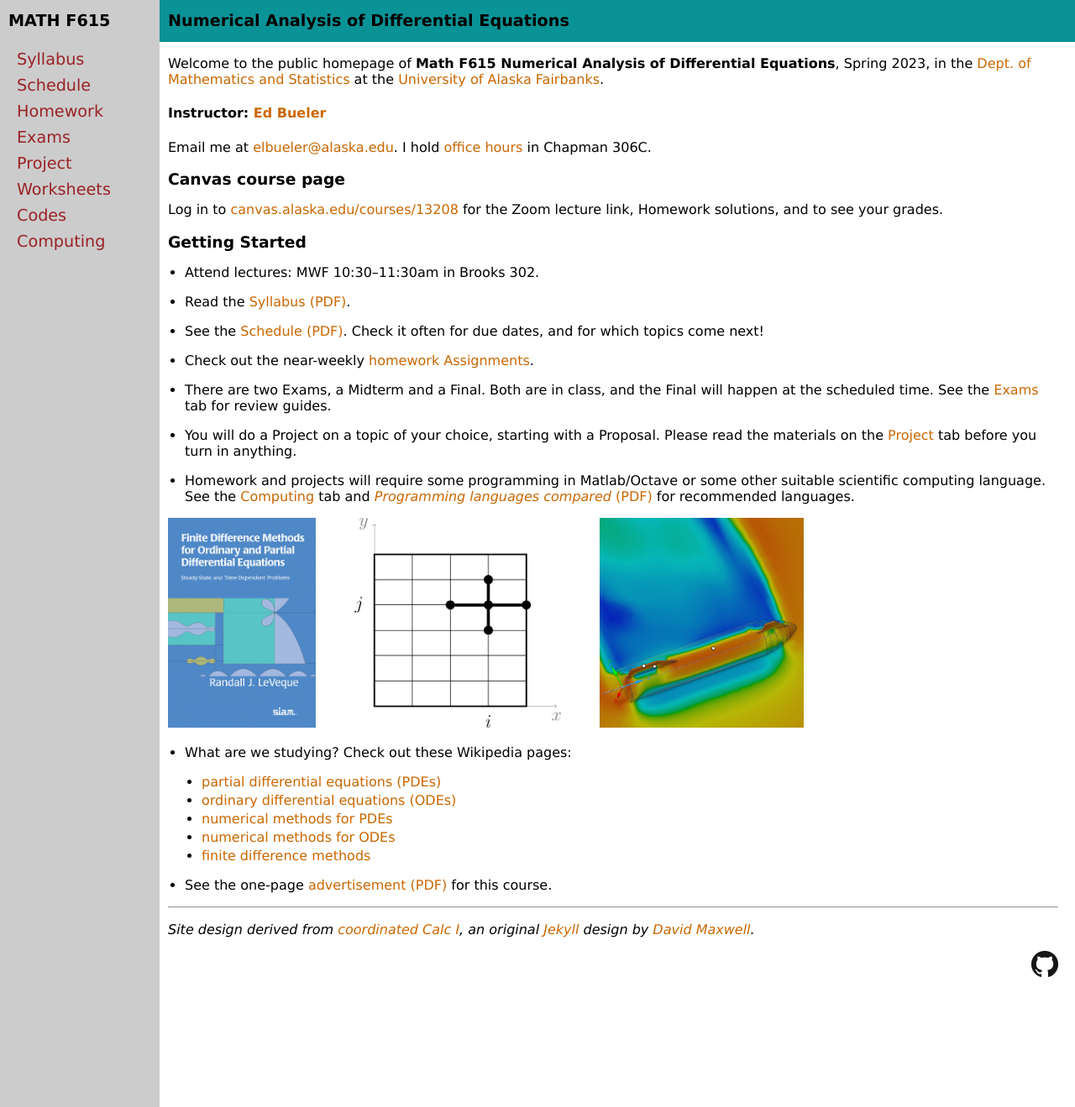
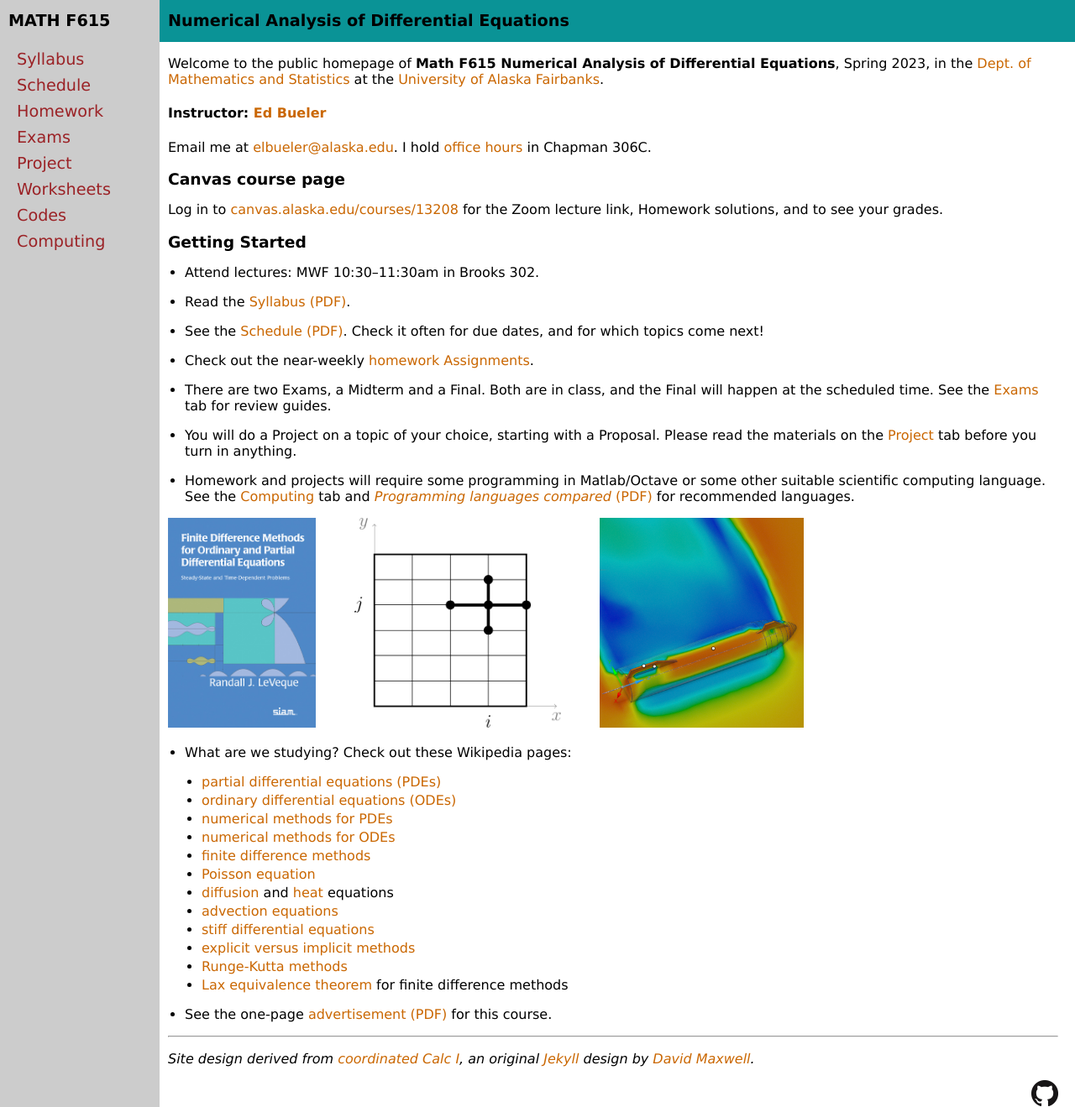
Before and after one commit to bueler/nade, a Jekyll site: the page built from index.md, in a window 1280 px wide and 1319 px high. Shown: the whole window at 84% size. Built offline with Jekyll 4.4.1, drawn with Linux system fonts in a browser that asks for light colours.

Commit message:
more links to topical wiki pages

```diff
--- a/index.md
+++ b/index.md
@@ -38,6 +38,13 @@ Log in to [canvas.alaska.edu/courses/13208](https://canvas.alaska.edu/courses/13
     * [numerical methods for PDEs](https://en.wikipedia.org/wiki/Numerical_methods_for_partial_differential_equations)
     * [numerical methods for ODEs](https://en.wikipedia.org/wiki/Numerical_methods_for_ordinary_differential_equations)
     * [finite difference methods](https://en.wikipedia.org/wiki/Finite_difference_method)
+    * [Poisson equation](https://en.wikipedia.org/wiki/Poisson%27s_equation)
+    * [diffusion](https://en.wikipedia.org/wiki/Diffusion_equation) and [heat](https://en.wikipedia.org/wiki/Heat_equation) equations
+    * [advection equations](https://en.wikipedia.org/wiki/Advection)
+    * [stiff differential equations](https://en.wikipedia.org/wiki/Stiff_equation)
+    * [explicit versus implicit methods](https://en.wikipedia.org/wiki/Explicit_and_implicit_methods)
+    * [Runge-Kutta methods](https://en.wikipedia.org/wiki/Runge%E2%80%93Kutta_methods)
+    * [Lax equivalence theorem](https://en.wikipedia.org/wiki/Lax_equivalence_theorem) for finite difference methods
 
 * See the one-page [advertisement (PDF)](assets/general/S23/advert.pdf) for this course.
 
```
